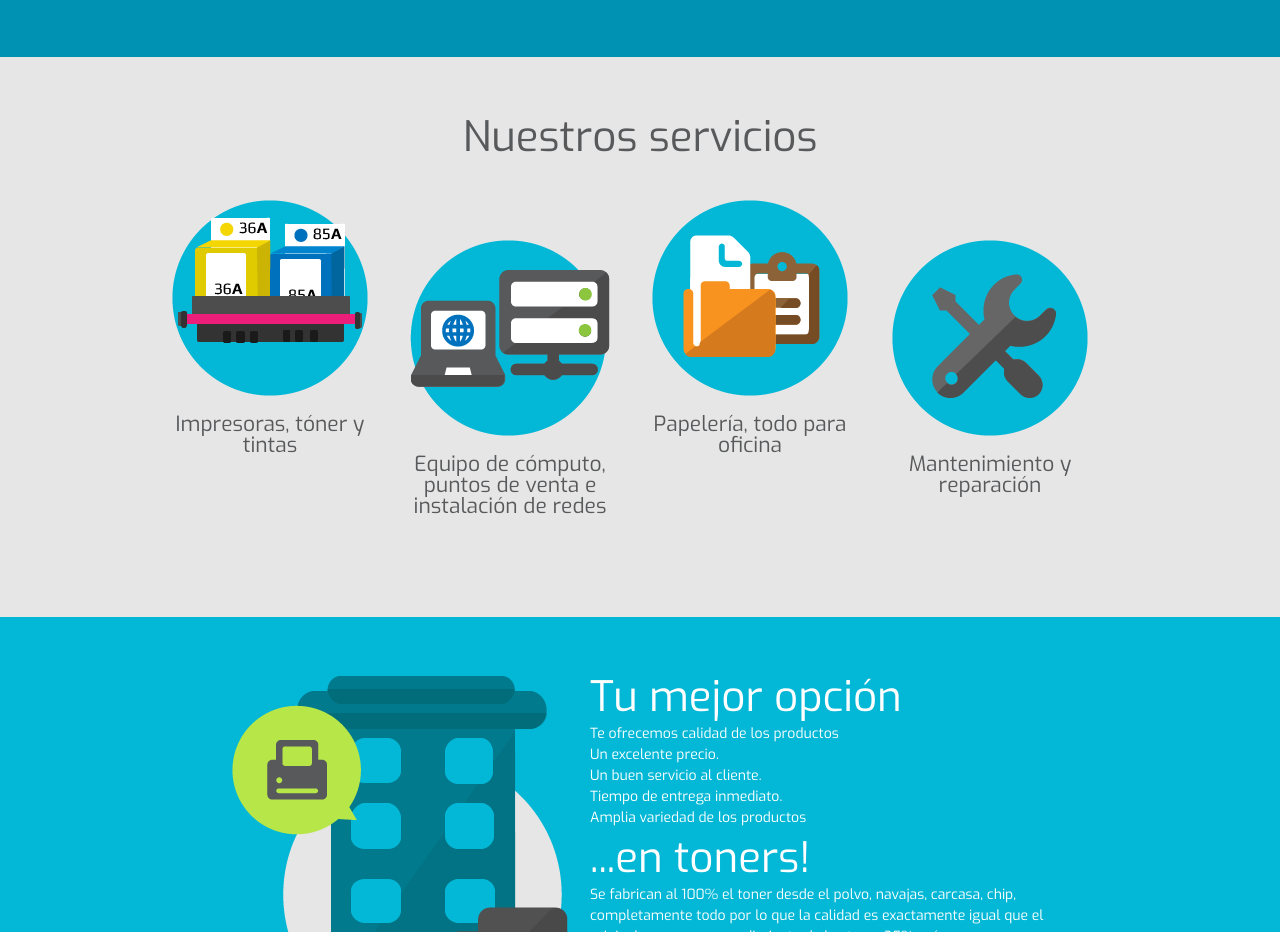
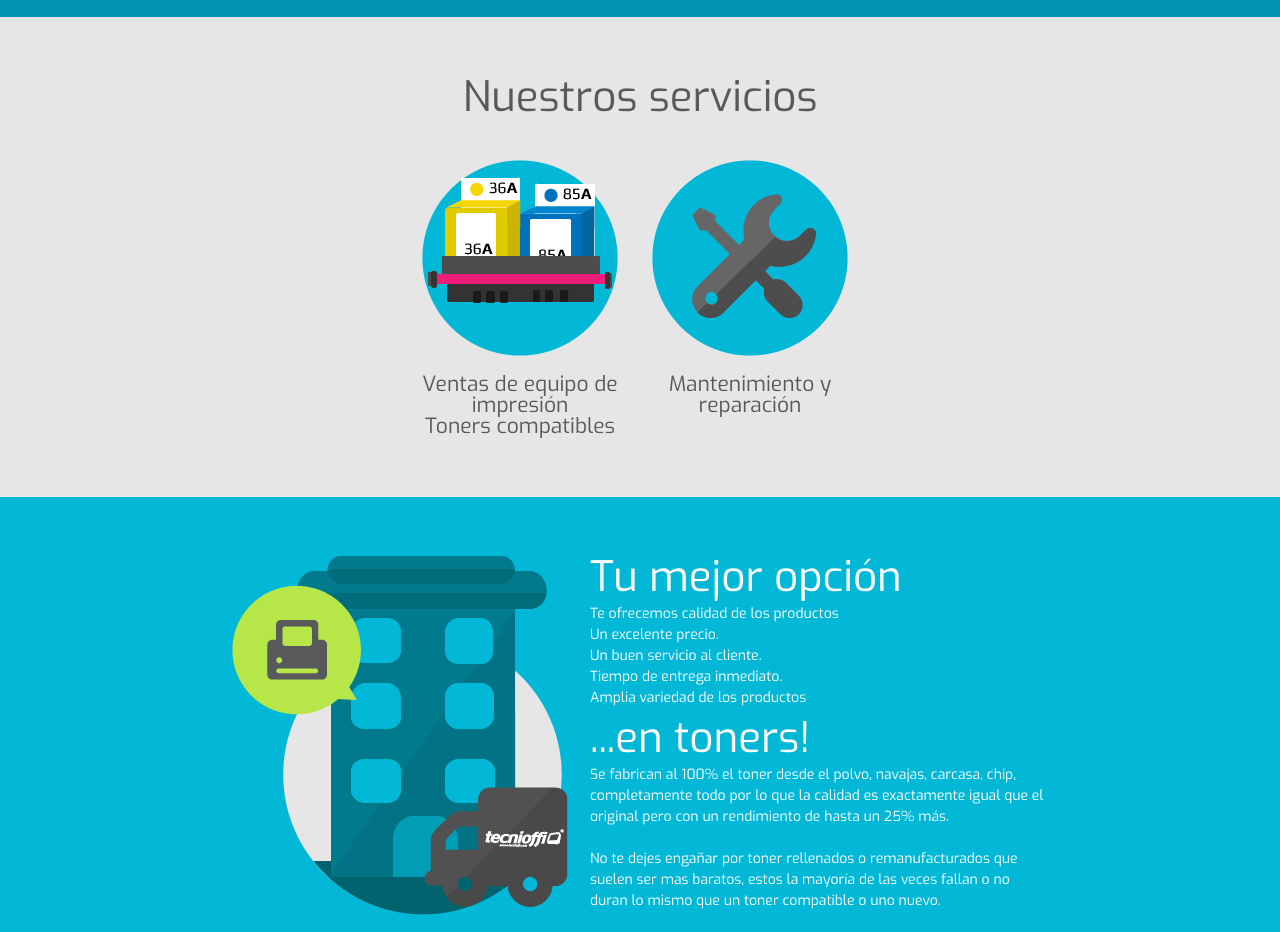
Before and after one commit to aldojaquez/tecnioffi, a plain HTML site: page index.html in a window 1280 px wide. Shown: the part 1074-2006 px from the top of the page. Drawn offline with nearby package versions, Linux system fonts and the light colour scheme.

Commit message:
Version Marzo 2017
Lista para upload, esperar respuesta sobre imágenes principales y
estilos

```diff
--- a/index.html
+++ b/index.html
@@ -56,7 +56,7 @@
 	================================================== -->
 
 <div id="menuSuperior">
-    <div class="container">
+    <!--<div class="container">
 
         <div class="four columns">
             <img src="images/tecnioffiW.png"/>
@@ -69,7 +69,7 @@
             </ul>
         </div>
 
-    </div>
+    </div>-->
 </div>
 
 <div id="presentacion">
@@ -117,40 +117,21 @@ distribuimos.</div>
             <div id="titulos">Nuestros servicios</div>
         </div>
         <div class="eight columns alpha">
-            <div class="four columns alpha">
+            <div class="four columns omega offset-by-four">
                 <div id="servicio">
                     <div id="imagen">
                      <img src="images/serviciosA.png"/>
                     </div>
                     <div id="descripcionServicio">
-                        Impresoras, tóner y tintas
-                    </div>
-                </div>
-            </div>
-            <div class="four columns omega">
-                <div id="servicioB">
-                    <div id="imagen">
-                     <img src="images/serviciosB.png"/>
-                    </div>
-                    <div id="descripcionServicio">
-                        Equipo de cómputo, puntos de venta e instalación de redes
+                        Ventas de equipo de impresión<br>Toners compatibles
                     </div>
                 </div>
             </div>
         </div>
         <div class="eight columns omega">
+
             <div class="four columns alpha">
                 <div id="servicio">
-                    <div id="imagen">
-                     <img src="images/serviciosC.png"/>
-                    </div>
-                    <div id="descripcionServicio">
-                        Papelería, todo para oficina
-                    </div>
-                </div>
-            </div>
-            <div class="four columns omega">
-                <div id="servicioB">
                     <div id="imagen">
                      <img src="images/serviciosD.png"/>
                     </div>
--- a/stylesheets/layout.css
+++ b/stylesheets/layout.css
@@ -46,7 +46,7 @@ a:visited {color: #fff; text-decoration: underline; }
 ================================================== */
 #menuSuperior{
     background-color: #58595B;
-    height: 50px;
+    height: 10px;
 }
 
 #menu{
```
